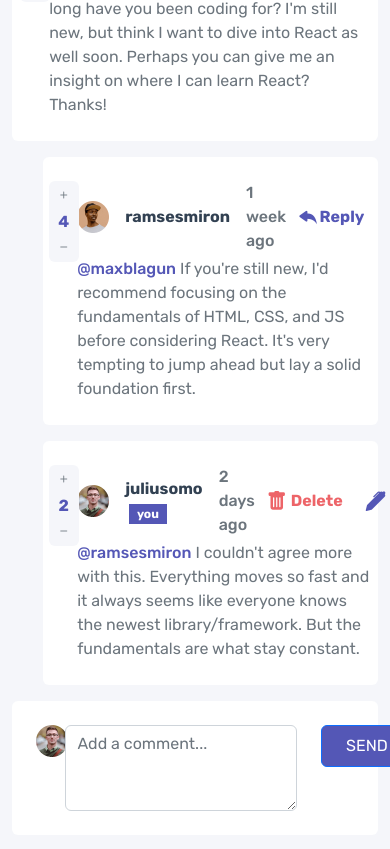
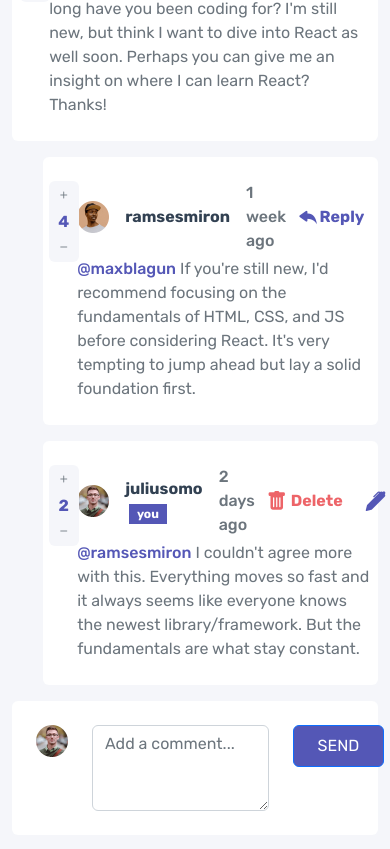
Before and after one commit to teaca-sebastian/interactive-comment-section, a React (Vite) app: page / in a window 390 px wide. Shown: the part 411-1260 px from the top of the page. Built offline with nearby package versions, Linux system fonts and the light colour scheme.

Commit message:
add reply logic

```diff
--- a/src/App.jsx
+++ b/src/App.jsx
@@ -3,7 +3,7 @@ import '../src/assets/css/main.css'
 import '../node_modules/bootstrap-icons/font/bootstrap-icons.css'
 // components
 import { Comment } from './components/Comment'
-import { AddCommentContainer } from './components/AddComment'
+import { AddCommentContainer } from './components/AddCommentContainer'
 // data
 import data from '../src/data/data.json'
 // hooks
@@ -15,14 +15,27 @@ import { UserContext } from './context/UserContext'
 function App() {
   const [user, setUser] = useState(data.currentUser)
   const [comments, setComments] = useState(JSON.parse(JSON.stringify(data)).comments)
+  const [replying, setReplying] = useState("0")
+
+  const handleReplying = (index) => {
+    if (replying === index) {
+      return setReplying("0");
+    }
+    setReplying(index);
+  }
 
   return (
-      <UserContext.Provider value={{ user }}>
-        <div className="App container row mx-auto my-5 gap-3">
-          {comments.map(comment => <Comment comment={comment} isAuthor={user.username === comment.user.username} comments={comments} setComments={setComments} key={comment.id} />)}
-          <AddCommentContainer comments={comments} setComments={setComments} />
-        </div>
-      </UserContext.Provider>
+    <UserContext.Provider value={{ user }}>
+      <div className="App container row mx-auto my-5 gap-3">
+        {comments.map(comment => {
+          return <>
+            <Comment handleReplying={() => handleReplying(comment.id)} replying={replying === comment.id} comment={comment} isAuthor={user.username === comment.user.username} comments={comments} setComments={setComments} key={comment.id} />
+            {(comment.replies || []).map(reply => <Comment isReply={true} handleReplying={() => handleReplying(reply.id)} replying={replying === reply.id} comment={reply} isAuthor={user.username === reply.user.username} comments={comments} setComments={setComments} key={reply.id} />)}
+          </>
+        })}
+        <AddCommentContainer comments={comments} setComments={setComments} />
+      </div>
+    </UserContext.Provider>
   )
 }
 
--- a/src/components/AddComment.jsx
+++ /dev/null
@@ -1,68 +0,0 @@
-// bootstrap imports
-import Button from 'react-bootstrap/Button'
-import Form from 'react-bootstrap/Form'
-// hooks
-import { useContext, useState } from 'react'
-// context
-import { UserContext } from '../context/UserContext'
-
-export const AddCommentContainer = ({ comments, setComments}) => {
-    const { user } = useContext(UserContext)
-    const [inputComment, setInputComment] = useState('')
-
-
-    const handleAddComment = (commentText) => {
-        const commentObj = {
-            "id": findLastId() + 1,
-            "content": commentText,
-            "createdAt": "now",
-            "score": 0,
-            "user": user,
-            "replies": []
-        }
-        setComments([...comments, commentObj])
-        console.log(commentObj)
-        setInputComment('')
-    }
-
-    function findLastId() {
-        const lastReplyId = comments
-            .filter(comment => comment.replies.length !== 0)
-            .map(comment => comment.replies)
-            .flat(1)
-            .reduce((prev, current) => (prev.id > current.id) ? prev : current)
-        const lastCommentId = comments.reduce((prev, current) => (prev.id > current.id) ? prev : current)
-        return (lastCommentId > lastReplyId ? lastCommentId : lastReplyId).id
-    }
-
-    return (
-        <div className="ms-auto rounded bg-white p-2 py-4 col-12">
-            <div className="row px-3">
-                <div className="col-1">
-                    <img className='avatar' src={user.image.png} alt="avatar" />
-                </div>
-                <div className="col">
-                    <Form.Control
-                        as="textarea"
-                        value={inputComment}
-                        rows={3}
-                        placeholder="Add a comment..."
-                        onChange={(e) => setInputComment(e.target.value)}
-                        required
-                    />
-                </div>
-                {/* text-area */}
-                <div className="col-2">
-                    <Button
-                        className='text-white bg-blue px-4 py-2'
-                        onClick={() => {
-                            handleAddComment(inputComment)
-                        }}
-                    >
-                        SEND
-                    </Button>
-                </div>
-            </div>
-        </div>
-    )
-}
--- /dev/null
+++ b/src/components/AddCommentContainer.jsx
@@ -0,0 +1,92 @@
+// bootstrap imports
+import Button from 'react-bootstrap/Button'
+import Form from 'react-bootstrap/Form'
+// hooks
+import { useContext, useState } from 'react'
+import { useClassConditional } from "../hooks/useClassConditional"
+import { useArrayHandlers } from "../hooks/useArrayHandlers"
+// context
+import { UserContext } from '../context/UserContext'
+
+export const AddCommentContainer = ({ comments, setComments, isReply, isMain = true, commentId, handleReplying }) => {
+    const classNames = useClassConditional()
+    const { findCommentById } = useArrayHandlers()
+    const { user } = useContext(UserContext)
+    const [inputComment, setInputComment] = useState('')
+
+
+    function findLastId() {
+        const lastReplyId = comments
+            .filter(comment => comment.replies.length !== 0)
+            .map(comment => comment.replies)
+            .flat(1)
+            .reduce((prev, current) => (prev.id > current.id) ? prev : current)
+        const lastCommentId = comments.reduce((prev, current) => (prev.id > current.id) ? prev : current)
+        return (lastCommentId > lastReplyId ? lastCommentId : lastReplyId).id
+    }
+
+    const commentObj = {
+        "id": findLastId() + 1,
+        "content": inputComment,
+        "createdAt": "now",
+        "score": 0,
+        "user": user,
+        "replies": []
+    }
+
+    const handleAddComment = () => {
+        setComments([...comments, commentObj])
+        setInputComment('')
+    }
+
+    const handleAddReply = () => {
+        const newArray = comments.map(comment => {
+            if (!isReply) {
+                if (comment.id === commentId) {
+                    return { ...comment, replies: [...comment.replies, commentObj]}
+                }
+                return comment
+            } else {
+                if (comment.replies.find(reply => reply.id === commentId)) {
+                    return { ...comment, replies: [...comment.replies, commentObj]}
+                }
+                return comment
+            }
+        })
+        setComments(newArray)
+        handleReplying()
+    }
+
+    return (
+        <div className={classNames('ms-auto rounded bg-white p-2 py-4', isReply ? 'col-11' : 'col-12')}>
+            <div className="row px-3">
+                <div className="col-9 col-md d-flex align-items-start">
+                    <img className='avatar me-4' src={user.image.png} alt="avatar" />
+                    <Form.Control
+                        as="textarea"
+                        value={inputComment}
+                        rows={3}
+                        placeholder="Add a comment..."
+                        onChange={(e) => setInputComment(e.target.value)}
+                        required
+                    />
+                </div>
+                {/* text-area */}
+                <div className="col-2">
+                    <Button
+                        className='text-white bg-blue px-4 py-2 ms-auto d-block'
+                        onClick={() => {
+                            if (isMain) {
+                                handleAddComment()
+                            } else {
+                                handleAddReply()
+                            }
+                        }}
+                    >
+                        SEND
+                    </Button>
+                </div>
+            </div>
+        </div>
+    )
+}
--- a/src/components/Comment.jsx
+++ b/src/components/Comment.jsx
@@ -6,18 +6,15 @@ import { Tag } from './Tag'
 import { Avatar } from './Avatar'
 import { CommentButtons } from './CommentButtons'
 // hooks
-import { useContext, useEffect, useState } from 'react'
+import { useState } from 'react'
 import { useClassConditional } from '../hooks/useClassConditional'
 // context
-import { UserContext } from '../context/UserContext'
+import { AddCommentContainer } from './AddCommentContainer'
 
 
-export const Comment = ({ isReply = false, isAuthor = false, comment, setComments, comments }) => {
+export const Comment = ({ replying, handleReplying, isReply = false, isAuthor = false, comment, setComments, comments }) => {
     const classNames = useClassConditional()
-    const { user } = useContext(UserContext)
-    const [ isLiked, setIsLiked ] = useState(null)
-
-    // TO DO: for new comments, create "x time ago" format
+    const [isLiked, setIsLiked] = useState(null)
 
     const handleLike = (queryId, arr, action) => {
         const tgtObj = arr.find(
@@ -49,12 +46,6 @@ export const Comment = ({ isReply = false, isAuthor = false, comment, setComment
         };
         return arr
     };
-
-    // I've made the replies work with a recursion,
-    // to avoid creating the same component again
-    const replies = (comment.replies || []).map(reply => {
-        return <Comment isReply={true} isAuthor={user.username === reply.user.username} comments={comments} setComments={setComments} comment={reply} key={reply.id} />
-    })
 
     return (
         <>
@@ -88,17 +79,15 @@ export const Comment = ({ isReply = false, isAuthor = false, comment, setComment
                             <Avatar user={comment.user} isAuthor={isAuthor} />
                             <p className='text-muted mb-0 ms-3 fw-500'>{comment.createdAt}</p>
                             <div className='ms-auto me-3'>
-                                <CommentButtons isAuthor={isAuthor} commentId={comment.id} setComments={setComments} />
+                                <CommentButtons handleReplying={handleReplying} isAuthor={isAuthor} commentId={comment.id} setComments={setComments} />
                             </div>
                         </div>
                         <p className='text-muted mt-1 mb-0'>{comment.replyingTo && <Tag tag={comment.replyingTo} />} {comment.content}</p>
                     </div>
                 </div>
             </div>
-            {
-            // these are the recursively added replies
-            replies}
-
+            {replying &&
+                <AddCommentContainer isReply={isReply} isMain={false} commentId={comment.id} comments={comments} setComments={setComments} handleReplying={handleReplying} />}
         </>
     )
 }
--- a/src/components/CommentButtons.jsx
+++ b/src/components/CommentButtons.jsx
@@ -7,7 +7,7 @@ import { DeleteCommentModal } from './DeleteCommentModal';
 import { useState } from 'react';
 // contex
 
-export const CommentButtons = ({ isAuthor, commentId, setComments }) => {
+export const CommentButtons = ({ isAuthor, commentId, setComments, handleReplying }) => {
     const [showModal, setShowModal] = useState(false)
 
     const handleModalShow = () => setShowModal(true)
@@ -22,7 +22,8 @@ export const CommentButtons = ({ isAuthor, commentId, setComments }) => {
                     <i className='bi-trash-fill fs-5 me-1'></i>
                     Delete
                 </Button>
-                <Button className='text-blue d-flex fw-bold align-items-center bg-transparent border-0'>
+                <Button
+                    className='text-blue d-flex fw-bold align-items-center bg-transparent border-0'>
                     <i className='bi-pen-fill fs-5 me-1'></i>
                     Edit
                 </Button>
@@ -31,7 +32,9 @@ export const CommentButtons = ({ isAuthor, commentId, setComments }) => {
     )
 
     return (
-        <Button className='bg-transparent border-0 text-blue fw-bold d-flex align-items-center my-0'>
+        <Button
+            className='bg-transparent border-0 text-blue fw-bold d-flex align-items-center my-0'
+            onClick={handleReplying}>
             <i className='bi-reply-fill fs-4'></i>
             Reply
         </Button>
--- a/src/hooks/useArrayHandlers.jsx
+++ b/src/hooks/useArrayHandlers.jsx
@@ -14,5 +14,15 @@ export const useArrayHandlers = () => {
         return updatedData;
     };
 
-    return { recursiveDelete }
+    function findCommentById(array, id) {
+        for (const node of array) {
+          if (node.id === id) return node;
+          if (node.replies) {
+            const child = findCommentById(node.replies, id);
+            if (child) return child;
+          }
+        }
+      }
+
+    return { recursiveDelete, findCommentById }
 }
```
